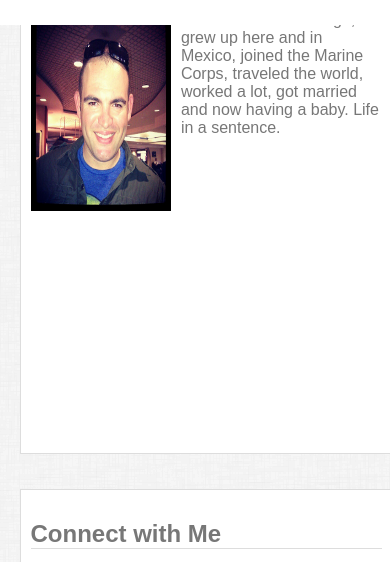
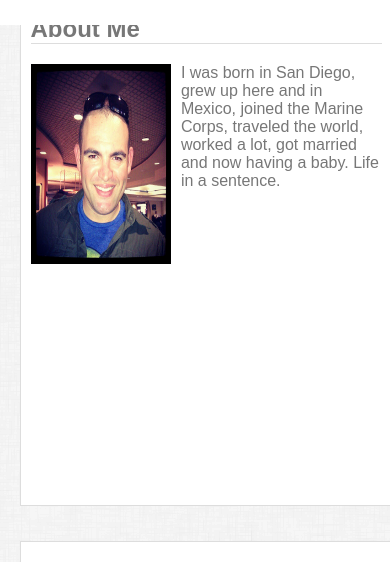
Before and after one commit to rperez2021/Responsive-Portfolio, a plain HTML site: page index.html in a window 390 px wide. Shown: the part 125-687 px from the top of the page. Drawn offline with Linux system fonts and the light colour scheme.

Commit message:
Small update

```diff
--- a/assets/css/style.css
+++ b/assets/css/style.css
@@ -377,7 +377,7 @@ footer {
     }
     .aboutme {
         width: 100%;
-        margin: 5% 5% 5% 0;
+        margin: 20% 5% 5% 0;
     }
     .connect {
         width: 100%;
```
